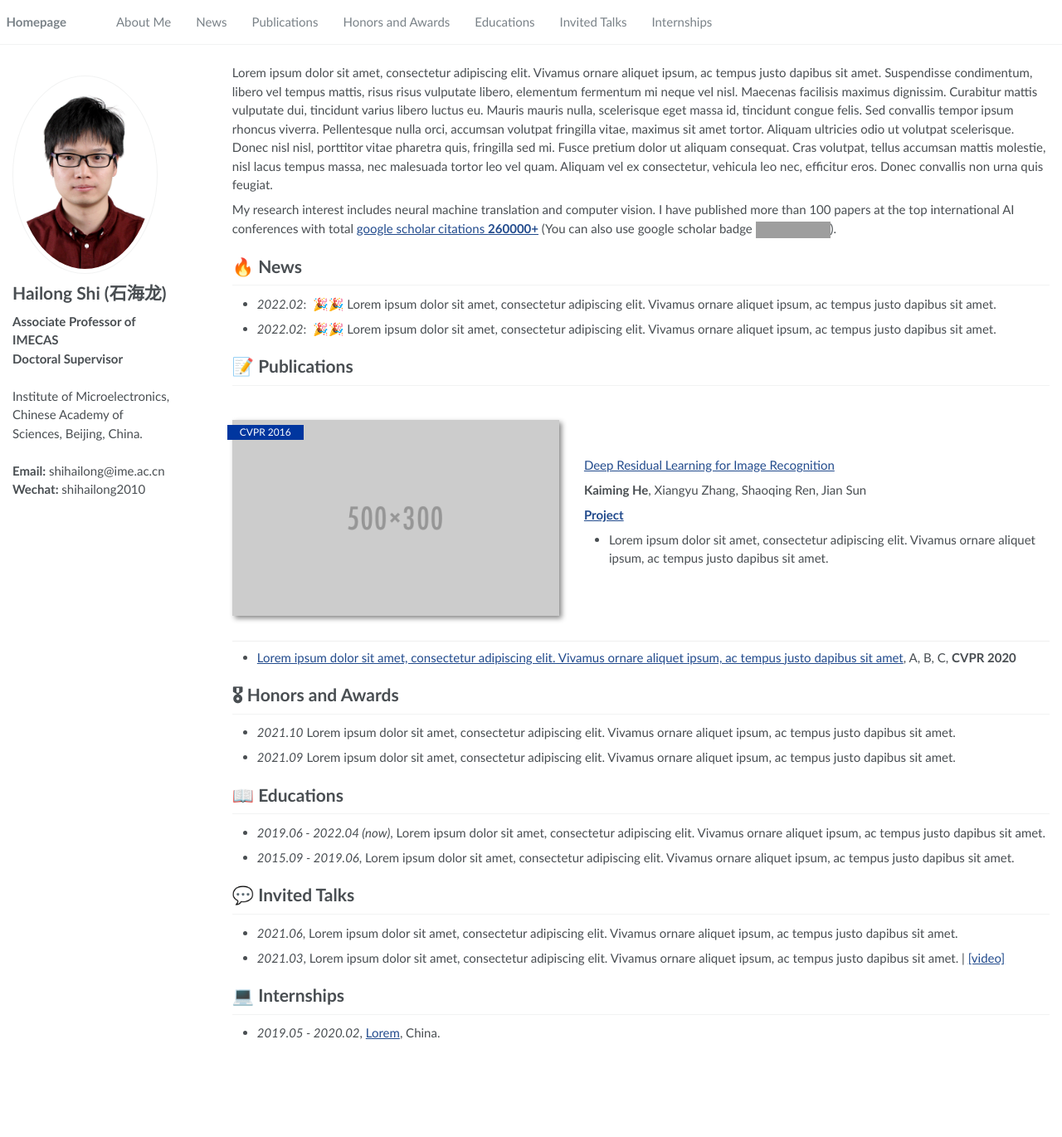
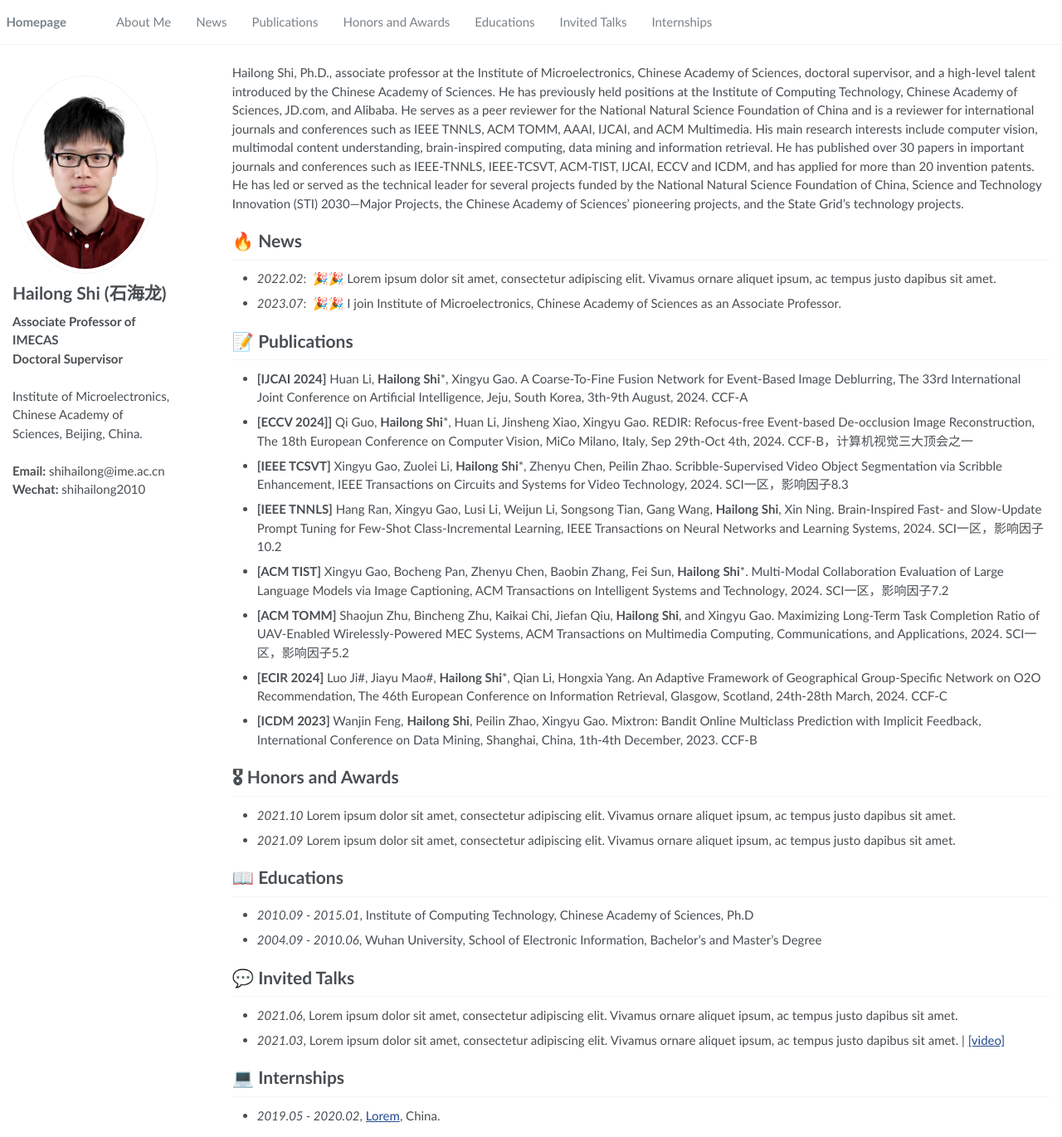
Before and after one commit to shihailong/shihailong.github.io, a Jekyll site: the page built from _pages/about.md, in a window 1280 px wide and 1370 px high. Shown: the whole window at 83% size. Built offline with Jekyll 4.4.1, drawn with Linux system fonts in a browser that asks for light colours; grey boxes are pictures that could not be loaded.

Commit message:
Update about.md

```diff
--- a/_pages/about.md
+++ b/_pages/about.md
@@ -17,17 +17,16 @@ redirect_from:
 
 <span class='anchor' id='about-me'></span>
 
-Lorem ipsum dolor sit amet, consectetur adipiscing elit. Vivamus ornare aliquet ipsum, ac tempus justo dapibus sit amet. Suspendisse condimentum, libero vel tempus mattis, risus risus vulputate libero, elementum fermentum mi neque vel nisl. Maecenas facilisis maximus dignissim. Curabitur mattis vulputate dui, tincidunt varius libero luctus eu. Mauris mauris nulla, scelerisque eget massa id, tincidunt congue felis. Sed convallis tempor ipsum rhoncus viverra. Pellentesque nulla orci, accumsan volutpat fringilla vitae, maximus sit amet tortor. Aliquam ultricies odio ut volutpat scelerisque. Donec nisl nisl, porttitor vitae pharetra quis, fringilla sed mi. Fusce pretium dolor ut aliquam consequat. Cras volutpat, tellus accumsan mattis molestie, nisl lacus tempus massa, nec malesuada tortor leo vel quam. Aliquam vel ex consectetur, vehicula leo nec, efficitur eros. Donec convallis non urna quis feugiat.
-
-My research interest includes neural machine translation and computer vision. I have published more than 100 papers at the top international AI conferences with total <a href='https://scholar.google.com/citations?user=DhtAFkwAAAAJ'>google scholar citations <strong><span id='total_cit'>260000+</span></strong></a> (You can also use google scholar badge <a href='https://scholar.google.com/citations?user=DhtAFkwAAAAJ'><img src="https://img.shields.io/endpoint?url={{ url | url_encode }}&logo=Google%20Scholar&labelColor=f6f6f6&color=9cf&style=flat&label=citations"></a>).
+Hailong Shi, Ph.D., associate professor at the Institute of Microelectronics, Chinese Academy of Sciences, doctoral supervisor, and a high-level talent introduced by the Chinese Academy of Sciences. He has previously held positions at the Institute of Computing Technology, Chinese Academy of Sciences, JD.com, and Alibaba. He serves as a peer reviewer for the National Natural Science Foundation of China and is a reviewer for international journals and conferences such as IEEE TNNLS, ACM TOMM, AAAI, IJCAI, and ACM Multimedia. His main research interests include computer vision, multimodal content understanding, brain-inspired computing, data mining and information retrieval. He has published over 30 papers in important journals and conferences such as IEEE-TNNLS, IEEE-TCSVT, ACM-TIST, IJCAI, ECCV and ICDM, and has applied for more than 20 invention patents. He has led or served as the technical leader for several projects funded by the National Natural Science Foundation of China, Science and Technology Innovation (STI) 2030—Major Projects, the Chinese Academy of Sciences’ pioneering projects, and the State Grid’s technology projects.
 
 
 # 🔥 News
 - *2022.02*: &nbsp;🎉🎉 Lorem ipsum dolor sit amet, consectetur adipiscing elit. Vivamus ornare aliquet ipsum, ac tempus justo dapibus sit amet.
-- *2022.02*: &nbsp;🎉🎉 Lorem ipsum dolor sit amet, consectetur adipiscing elit. Vivamus ornare aliquet ipsum, ac tempus justo dapibus sit amet.
+- *2023.07*: &nbsp;🎉🎉 I join Institute of Microelectronics, Chinese Academy of Sciences as an Associate Professor.
+
 
 # 📝 Publications
-
+<!--
 <div class='paper-box'><div class='paper-box-image'><div><div class="badge">CVPR 2016</div><img src='images/500x300.png' alt="sym" width="100%"></div></div>
 <div class='paper-box-text' markdown="1">
 
@@ -39,16 +38,24 @@ My research interest includes neural machine translation and computer vision. I
 - Lorem ipsum dolor sit amet, consectetur adipiscing elit. Vivamus ornare aliquet ipsum, ac tempus justo dapibus sit amet.
 </div>
 </div>
+-->
 
-- [Lorem ipsum dolor sit amet, consectetur adipiscing elit. Vivamus ornare aliquet ipsum, ac tempus justo dapibus sit amet](https://github.com), A, B, C, **CVPR 2020**
+- **\[IJCAI 2024\]** Huan Li, **Hailong Shi***, Xingyu Gao. A Coarse-To-Fine Fusion Network for Event-Based Image Deblurring, The 33rd International Joint Conference on Artificial Intelligence, Jeju, South Korea, 3th-9th August, 2024. CCF-A
+- **\[ECCV 2024]\]** Qi Guo, **Hailong Shi***, Huan Li, Jinsheng Xiao, Xingyu Gao. REDIR: Refocus-free Event-based De-occlusion Image Reconstruction, The 18th European Conference on Computer Vision, MiCo Milano, Italy, Sep 29th-Oct 4th, 2024. CCF-B，计算机视觉三大顶会之一
+- **\[IEEE TCSVT\]** Xingyu Gao, Zuolei Li, **Hailong Shi***, Zhenyu Chen, Peilin Zhao. Scribble-Supervised Video Object Segmentation via Scribble Enhancement, IEEE Transactions on Circuits and Systems for Video Technology, 2024. SCI一区，影响因子8.3
+- **\[IEEE TNNLS\]** Hang Ran, Xingyu Gao, Lusi Li, Weijun Li, Songsong Tian, Gang Wang, **Hailong Shi**, Xin Ning. Brain-Inspired Fast- and Slow-Update Prompt Tuning for Few-Shot Class-Incremental Learning, IEEE Transactions on Neural Networks and Learning Systems, 2024. SCI一区，影响因子10.2
+- **\[ACM TIST\]** Xingyu Gao, Bocheng Pan, Zhenyu Chen, Baobin Zhang, Fei Sun, **Hailong Shi***. Multi-Modal Collaboration Evaluation of Large Language Models via Image Captioning, ACM Transactions on Intelligent Systems and Technology, 2024. SCI一区，影响因子7.2
+- **\[ACM TOMM\]** Shaojun Zhu, Bincheng Zhu, Kaikai Chi, Jiefan Qiu, **Hailong Shi**, and Xingyu Gao. Maximizing Long-Term Task Completion Ratio of UAV-Enabled Wirelessly-Powered MEC Systems, ACM Transactions on Multimedia Computing, Communications, and Applications, 2024. SCI一区，影响因子5.2
+- **\[ECIR 2024\]** Luo Ji#, Jiayu Mao#, **Hailong Shi***, Qian Li, Hongxia Yang. An Adaptive Framework of Geographical Group-Specific Network on O2O Recommendation, The 46th European Conference on Information Retrieval, Glasgow, Scotland, 24th-28th March, 2024. CCF-C
+- **\[ICDM 2023\]** Wanjin Feng, **Hailong Shi**, Peilin Zhao, Xingyu Gao. Mixtron: Bandit Online Multiclass Prediction with Implicit Feedback, International Conference on Data Mining, Shanghai, China, 1th-4th December, 2023. CCF-B
 
 # 🎖 Honors and Awards
 - *2021.10* Lorem ipsum dolor sit amet, consectetur adipiscing elit. Vivamus ornare aliquet ipsum, ac tempus justo dapibus sit amet.
 - *2021.09* Lorem ipsum dolor sit amet, consectetur adipiscing elit. Vivamus ornare aliquet ipsum, ac tempus justo dapibus sit amet.
 
 # 📖 Educations
-- *2019.06 - 2022.04 (now)*, Lorem ipsum dolor sit amet, consectetur adipiscing elit. Vivamus ornare aliquet ipsum, ac tempus justo dapibus sit amet.
-- *2015.09 - 2019.06*, Lorem ipsum dolor sit amet, consectetur adipiscing elit. Vivamus ornare aliquet ipsum, ac tempus justo dapibus sit amet.
+- *2010.09 - 2015.01*, Institute of Computing Technology, Chinese Academy of Sciences, Ph.D
+- *2004.09 - 2010.06*, Wuhan University, School of Electronic Information, Bachelor’s and Master’s Degree
 
 # 💬 Invited Talks
 - *2021.06*, Lorem ipsum dolor sit amet, consectetur adipiscing elit. Vivamus ornare aliquet ipsum, ac tempus justo dapibus sit amet.
```
